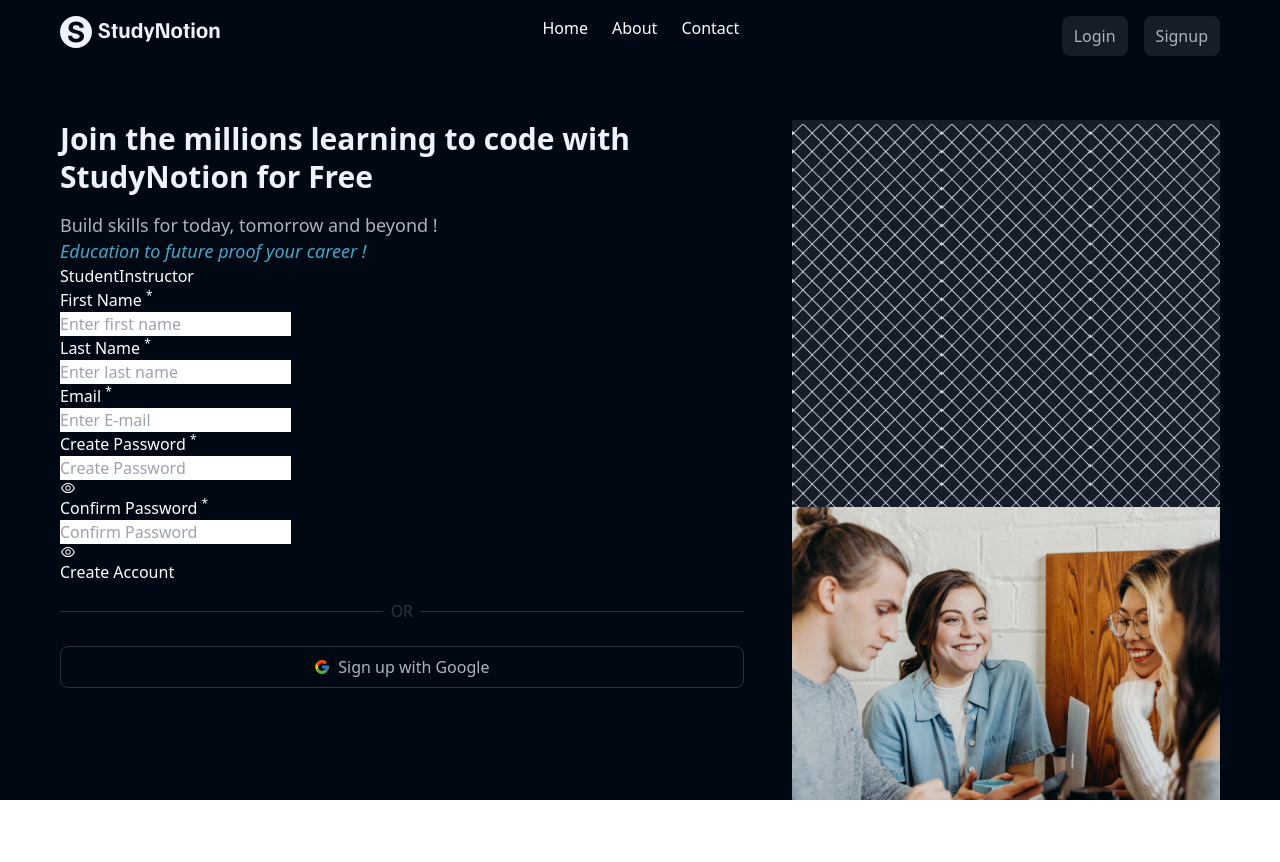
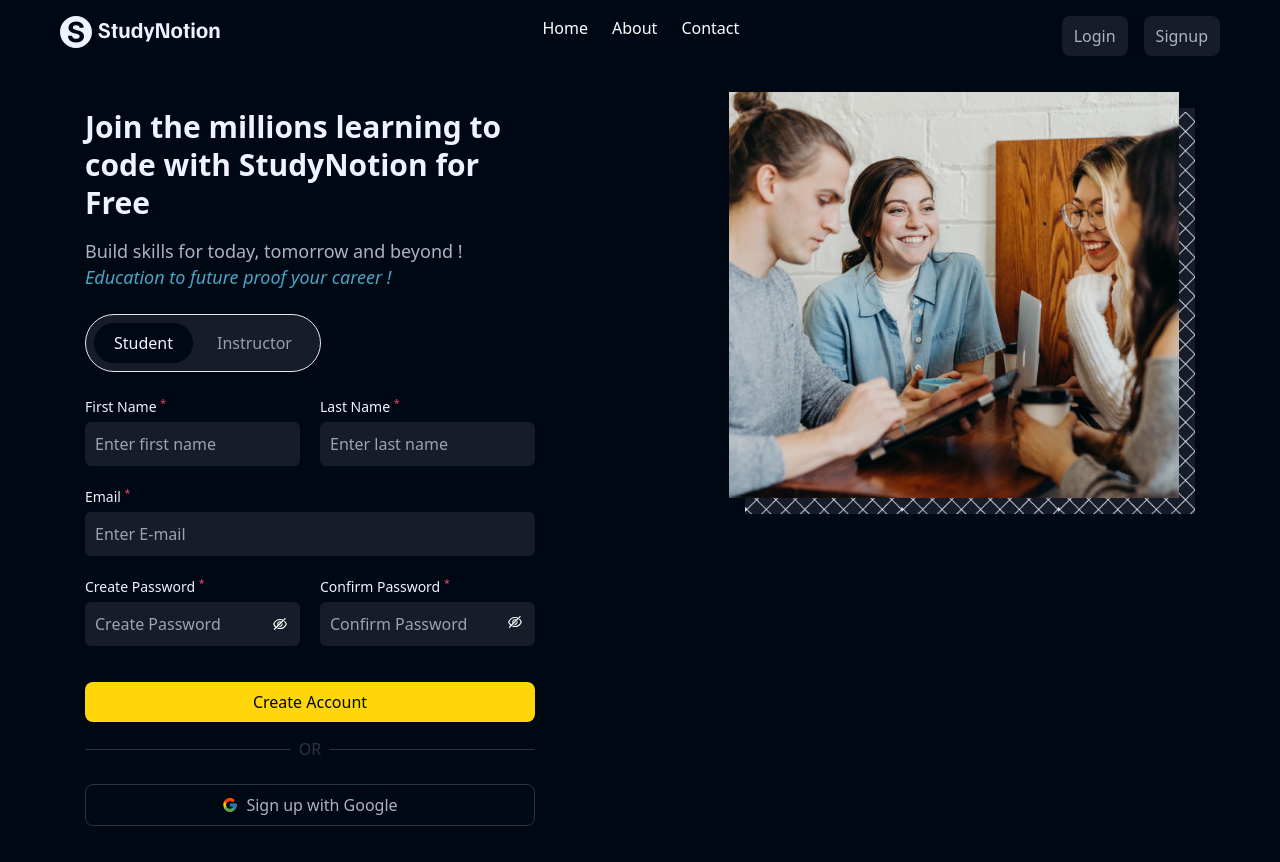
Before and after one commit to gaurangsaini01/StudyNotion-App, a React (Create React App) app: page /signup in a window 1280 px wide. Before the commit the page ends 800 px from the top, so only its background shows below. Built offline with nearby package versions, Linux system fonts and the light colour scheme.

Commit message:
added more css

```diff
--- a/src/App.css
+++ b/src/App.css
@@ -2,7 +2,7 @@
 @tailwind components;
 @tailwind utilities;
 
-html,
+/* html,
 body {
     overflow-x: hidden;
-}
+} */
--- a/src/App.jsx
+++ b/src/App.jsx
@@ -2,17 +2,22 @@ import { Routes,Route } from "react-router-dom";
 import "./App.css";
 import Navbar from "./components/Navbar";
 import Home from './pages/Home'
+import About from "./pages/About";
+import Contact from "./pages/Contact";
 import Login from "./pages/Login";
 import Signup from "./pages/Signup";
 import Dashboard from './pages/Dashboard'
 import { useState } from "react";
+
 function App() {
   const[loginStatus,setLoginStatus] = useState(false);
   return (
-    <div className=" w-screen h-screen bg-richblack-900 flex flex-col">
+    <div className=" w-screen min-h-[100vh] bg-richblack-900 flex flex-col">
       <Navbar loginStatus={loginStatus} setLoginStatus={setLoginStatus}></Navbar>
       <Routes>
         <Route path="/" element={<Home></Home>}></Route>
+        <Route path='/about' element={<About></About>}></Route>
+        <Route path='/contact' element={<Contact></Contact>}></Route>
         <Route path="/login" element={<Login setLoginStatus={setLoginStatus}/>}></Route>
         <Route path="/signup" element={<Signup setLoginStatus={setLoginStatus}/>}></Route>
         <Route path="/dashboard" element={<Dashboard/>}></Route>
--- a/src/components/LoginForm.jsx
+++ b/src/components/LoginForm.jsx
@@ -2,10 +2,11 @@ import React, { useState } from "react";
 import { AiOutlineEye, AiOutlineEyeInvisible } from "react-icons/ai";
 import toast from "react-hot-toast";
 import { useNavigate } from "react-router-dom";
+import { Link } from "react-router-dom";
 
 function LoginForm({ setLoginStatus }) {
   const [formData, setFormData] = useState({ email: "", password: "" });
-  const [showPass, setShowPass] = useState(true);
+  const [showPass, setShowPass] = useState(false);
   const navigate = useNavigate();
   function changeHandler(event) {
     setFormData((prev) => {
@@ -19,13 +20,14 @@ function LoginForm({ setLoginStatus }) {
     navigate('/dashboard')
   }
   return (
-    <form onSubmit={submitHandler}>
+    <form onSubmit={submitHandler} className="flex flex-col w-full gap-y-4 mt-6">
       <label htmlFor="email">
-        <p>
-          Email Address <sup>*</sup>{" "}
+        <p className="text-[0.875rem] text-richblack-5 mb-1 leading-[1.375rem]">
+          Email Address <sup className="text-pink-200">*</sup>{" "}
         </p>
       </label>
       <input
+        className="bg-richblack-800 rounded-md text-richblack-5 w-full p-[10px]"
         required
         type="email"
         onChange={changeHandler}
@@ -34,29 +36,37 @@ function LoginForm({ setLoginStatus }) {
         id="email"
         name="email"
       />
-      <label htmlFor="password"></label>
+      <label className='w-full relative'>
+            <p className='text-[0.875rem] text-richblack-5 mb-1 leading-[1.375rem]'>
+                Password <sup className='text-pink-200'>*</sup>
+            </p>
             <input
                 required
-        type={showPass ? "text" : "password"}
+                type= {showPass ? ("text") : ("password")}
+                value = {formData.password}
                 onChange={changeHandler}
                 placeholder="Enter Password"
-        value={formData.password}
-        id="password"
                 name="password"
+                className='bg-richblack-800 rounded-[0.5rem] text-richblack-5 w-full p-[10px] mt-4'
             />
+
             <span
-        onClick={() => {
-          setShowPass((prev) => !prev);
-        }}
-      >
-        {showPass ? (
-          <AiOutlineEye></AiOutlineEye>
-        ) : (
-          <AiOutlineEyeInvisible></AiOutlineEyeInvisible>
-        )}
+            className='absolute right-3 top-[53px] cursor-pointer'
+            onClick={() => setShowPass((prev) => !prev)}>
+                {showPass ?
+
+                (<AiOutlineEyeInvisible fontSize={24} fill='#AFB2BF'/>) :
+
+                (<AiOutlineEye fontSize={24} fill='#AFB2BF'/>)}
             </span>
-      <p>Forgot Password</p>
-      <button>Sign-in</button>
+
+            <Link to="/">
+                <p className='text-xs mt-1 text-blue-100 max-w-max ml-auto'>
+                    Forgot Password
+                </p>
+            </Link>
+        </label>
+      <button type="submit" className="bg-yellow-50 rounded-[8px] font-medium text-richblack-900 px-3 py-2 mt-4 hover:bg-yellow-500 hover:text-richblack-700 ">Sign-in</button>
     </form>
   );
 }
--- a/src/components/Navbar.jsx
+++ b/src/components/Navbar.jsx
@@ -11,14 +11,14 @@ function Navbar({loginStatus,setLoginStatus}) {
       </Link>
       <nav>
         <ul className="flex  gap-6">
-          <li>
+          <li className="hover:text-blue-100 transiontion-all duration-300 ease-in-out">
             <Link to="/">Home</Link>
           </li>
-          <li>
-            <Link to="/">About</Link>
+          <li className="hover:text-blue-100 transiontion-all duration-300 ease-in-out">
+            <Link to="/about">About</Link>
           </li>
-          <li>
-            <Link to="/">Contact</Link>
+          <li className="hover:text-blue-100 transiontion-all duration-300 ease-in-out">
+            <Link to="/contact">Contact</Link>
           </li>
         </ul>
       </nav>
--- a/src/components/SignUpForm.jsx
+++ b/src/components/SignUpForm.jsx
@@ -12,7 +12,9 @@ function SignUpForm({setLoginStatus}) {
     email: "",
     confirmPassword: "",
   });
-  const [showPass, setShowPass] = useState(true);
+  const [showPass, setShowPass] = useState(false);
+  const [showPass2,setShowPass2] = useState(false);
+  const[accountType,setAccountType] = useState('student')
   const navigate = useNavigate();
   function changeHandler(event) {
     setFormData((prev) => {
@@ -21,30 +23,37 @@ function SignUpForm({setLoginStatus}) {
   }
   function submitHandler(e){
     e.preventDefault();
-    if(formData.password!==formData.confirmPassword){
+    if(formData.password !== formData.confirmPassword){
         toast.error("Passwords Don't Match");
     }
     else{
         setLoginStatus(true);
         toast.success('Sign-up successfull , Welcome to dashboard')
         navigate('/dashboard');
+        console.log(formData)
     }
   }
+
   return (
     <div>
-      <div>
-        <button>Student</button>
-        <button>Instructor</button>
+      <div className="p-2 flex gap-1 my-6 rounded-full border bg-richblack-800 max-w-max ">
+        <button className={`${accountType==="student"?"bg-richblack-900 text-richblack-5":"bg-transparent text-richblack-200"} py-2 px-5 rounded-full transition-all duration-200`} onClick={()=>{
+          setAccountType('student');
+        }}>Student</button>
+        <button className={`${accountType==="instructor"?"bg-richblack-900 text-richblack-5":"bg-transparent text-richblack-200"} py-2 px-5 rounded-full transition-all duration-200`} onClick={()=>{
+          setAccountType('instructor')
+        }}>Instructor</button>
       </div>
 
-      <form onSubmit={submitHandler}>
+      <form onSubmit={submitHandler} className="flex flex-col gap-5 mt-5">
         {/* first and last name div */}
-        <div>
-          <label>
-            <p>
-              First Name <sup>*</sup>
+        <div className="flex gap-5">
+          <label className="w-full">
+            <p className="text-[0.875rem] text-richblack-5 mb-1 leading-[1.375rem]">
+              First Name <sup className="text-pink-200">*</sup>
             </p>
             <input
+              className="bg-richblack-800 rounded-md text-richblack-5 w-full p-[10px]"
               required
               type="text"
               name="firstName"
@@ -53,11 +62,12 @@ function SignUpForm({setLoginStatus}) {
               value={formData.firstName}
             />
           </label>
-          <label>
-            <p>
-              Last Name <sup>*</sup>
+          <label className="w-full">
+            <p className="text-[0.875rem] text-richblack-5 mb-1 leading-[1.375rem]">
+              Last Name <sup className="text-pink-200">*</sup>
             </p>
             <input
+            className="bg-richblack-800 rounded-md text-richblack-5 w-full p-[10px]"
               required
               type="text"
               name="lastName"
@@ -70,10 +80,11 @@ function SignUpForm({setLoginStatus}) {
         {/* email div */}
         <div>
           <label>
-            <p>
-              Email <sup>*</sup>
+            <p className="text-[0.875rem] text-richblack-5 mb-1 leading-[1.375rem]">
+              Email <sup className="text-pink-200">*</sup>
             </p>
             <input
+            className="bg-richblack-800 rounded-md text-richblack-5 w-full p-[10px]"
               required
               type="email"
               name="email"
@@ -84,12 +95,13 @@ function SignUpForm({setLoginStatus}) {
           </label>
         </div>
         {/* create and confirm password div */}
-        <div>
-          <label>
-            <p>
-              Create Password <sup>*</sup>
+        <div className="flex gap-5">
+          <label className=" w-full relative">
+            <p className="text-[0.875rem] text-richblack-5 mb-1 leading-[1.375rem]">
+              Create Password <sup className="text-pink-200">*</sup>
             </p>
             <input
+            className="bg-richblack-800 rounded-md text-richblack-5 w-full p-[10px]"
               required
               type={showPass ? "text" : "password"}
               name="password"
@@ -97,7 +109,7 @@ function SignUpForm({setLoginStatus}) {
               placeholder="Create Password"
               value={formData.password}
             />
-            <span
+            <span className='absolute right-3 top-10 cursor-pointer'
               onClick={() => {
                 setShowPass((prev) => !prev);
               }}
@@ -109,24 +121,25 @@ function SignUpForm({setLoginStatus}) {
               )}
             </span>
           </label>
-          <label>
-            <p>
-              Confirm Password <sup>*</sup>
+          <label className="relative w-full">
+            <p className="text-[0.875rem] text-richblack-5 mb-1 leading-[1.375rem] ">
+              Confirm Password <sup className="text-pink-200">*</sup>
             </p>
             <input
+            className="bg-richblack-800 rounded-md text-richblack-5 w-full p-[10px] "
               required
-              type={showPass ? "text" : "password"}
+              type={showPass2 ? "text" : "password"}
               name="confirmPassword"
               onChange={changeHandler}
               placeholder="Confirm Password"
               value={formData.confirmPassword}
             />
-            <span
+            <span className= "absolute cursor-pointer right-3 bottom-4"
               onClick={() => {
-                setShowPass((prev) => !prev);
+                setShowPass2((prev) => !prev);
               }}
             >
-              {showPass ? (
+              {showPass2 ? (
                 <AiOutlineEye></AiOutlineEye>
               ) : (
                 <AiOutlineEyeInvisible></AiOutlineEyeInvisible>
@@ -135,7 +148,7 @@ function SignUpForm({setLoginStatus}) {
           </label>
         </div>
         {/* Submit button */}
-        <button type="submit">Create Account</button>
+        <button type="submit" className="bg-yellow-50 rounded-[8px] font-medium text-richblack-900 px-3 py-2 mt-4 hover:bg-yellow-500 hover:text-richblack-700 w-full">Create Account</button>
       </form>
     </div>
   );
--- a/src/components/Template.jsx
+++ b/src/components/Template.jsx
@@ -1,34 +1,50 @@
-import React from 'react'
-import SignUpForm from './SignUpForm'
-import LoginForm from './LoginForm'
+import React from "react";
+import SignUpForm from "./SignUpForm";
+import LoginForm from "./LoginForm";
 import frameImage from "../assets/frame.png";
-import {FcGoogle} from 'react-icons/fc'
+import { FcGoogle } from "react-icons/fc";
 
-function Template({title,desc1,desc2,image,formType,setLoginStatus}) {
+function Template({ title, desc1, desc2, image, formType, setLoginStatus }) {
   return (
-    <div className='text-white w-11/12 flex max-w-[1160px] h-full py-12 mx-auto gap-x-12'>
-        <div className=''>
-            <h1 className='text-richblack-5 font-semibold text-[1.875rem] leading-[2.375rem]'>{title}</h1>
-            <p className='text-[1.125rem] leading-[1.625rem] mt-4'>
-                <span className='text-richblack-100'>{desc1}</span><br />
-                <span className='text-blue-100 italic'>{desc2}</span>
-            </p>
-            {formType==='signup'?(<SignUpForm setLoginStatus={setLoginStatus}></SignUpForm>):(<LoginForm setLoginStatus={setLoginStatus}></LoginForm>)}
-            <div className='flex w-full items-center my-4 gap-x-2'>
-                <div className='w-full h-[1px] bg-richblack-700'></div>
-                <p className='text-richblack-700 font-medium leading-[1.375rem] '>OR</p>
-                <div className='w-full h-[1px] bg-richblack-700'></div>
-            </div>
-            <button className='flex w-full items-center justify-center rounded-[8px] font-medium text-richblack-100 border border-richblack-700 px-[12px] py-[8px] gap-x-2 mt-6'>
-                <FcGoogle></FcGoogle>
-                Sign up with Google</button>
+    <div className="text-white  w-11/12 flex max-w-[1110px] max-h-full py-9 mx-auto justify-between">
+      <div className="w-11/12 max-w-[450px]">
+        <h1 className="text-richblack-5 font-semibold text-[1.875rem] leading-[2.375rem]">
+          {title}
+        </h1>
+        <p className="text-[1.125rem] leading-[1.625rem] mt-4">
+          <span className="text-richblack-100">{desc1}</span>
+          <br />
+          <span className="text-blue-100 italic">{desc2}</span>
+        </p>
+        {formType === "signup" ? (
+          <SignUpForm setLoginStatus={setLoginStatus}></SignUpForm>
+        ) : (
+          <LoginForm setLoginStatus={setLoginStatus}></LoginForm>
+        )}
+        <div className="flex w-full items-center my-4 gap-x-2">
+          <div className="w-full h-[1px] bg-richblack-700"></div>
+          <p className="text-richblack-700 font-medium leading-[1.375rem] ">
+            OR
+          </p>
+          <div className="w-full h-[1px] bg-richblack-700"></div>
         </div>
-        <div>
-            <img src={frameImage} width={558} height={504} loading='lazy' />
-            <img src={image} width={558} height={504} loading='lazy' />
-        </div>
+        <button className="flex w-full items-center justify-center rounded-[8px] font-medium text-richblack-100 border border-richblack-700 px-[12px] py-[8px] gap-x-2 mt-6">
+          <FcGoogle></FcGoogle>
+          Sign up with Google
+        </button>
+      </div>
+      <div className="relative w-11/12 max-w-[450px]">
+        <img src={frameImage} width={558} height={504} loading="lazy" />
+        <img
+          className="absolute -top-4 right-4"
+          src={image}
+          width={558}
+          height={504}
+          loading="lazy"
+        />
+      </div>
     </div>
-  )
+  );
 }
 
-export default Template
+export default Template;
--- /dev/null
+++ b/src/pages/About.jsx
@@ -0,0 +1,9 @@
+import React from 'react'
+
+function About() {
+  return (
+    <div className='flex items-center justify-center h-full text-3xl text-white '>About</div>
+  )
+}
+
+export default About
--- /dev/null
+++ b/src/pages/Contact.jsx
@@ -0,0 +1,9 @@
+import React from 'react'
+
+function Contact() {
+  return (
+    <div className='flex items-center justify-center h-full text-3xl text-white '>Contact</div>
+  )
+}
+
+export default Contact
```
Lines whose indentation alone changed are shown as unchanged.
